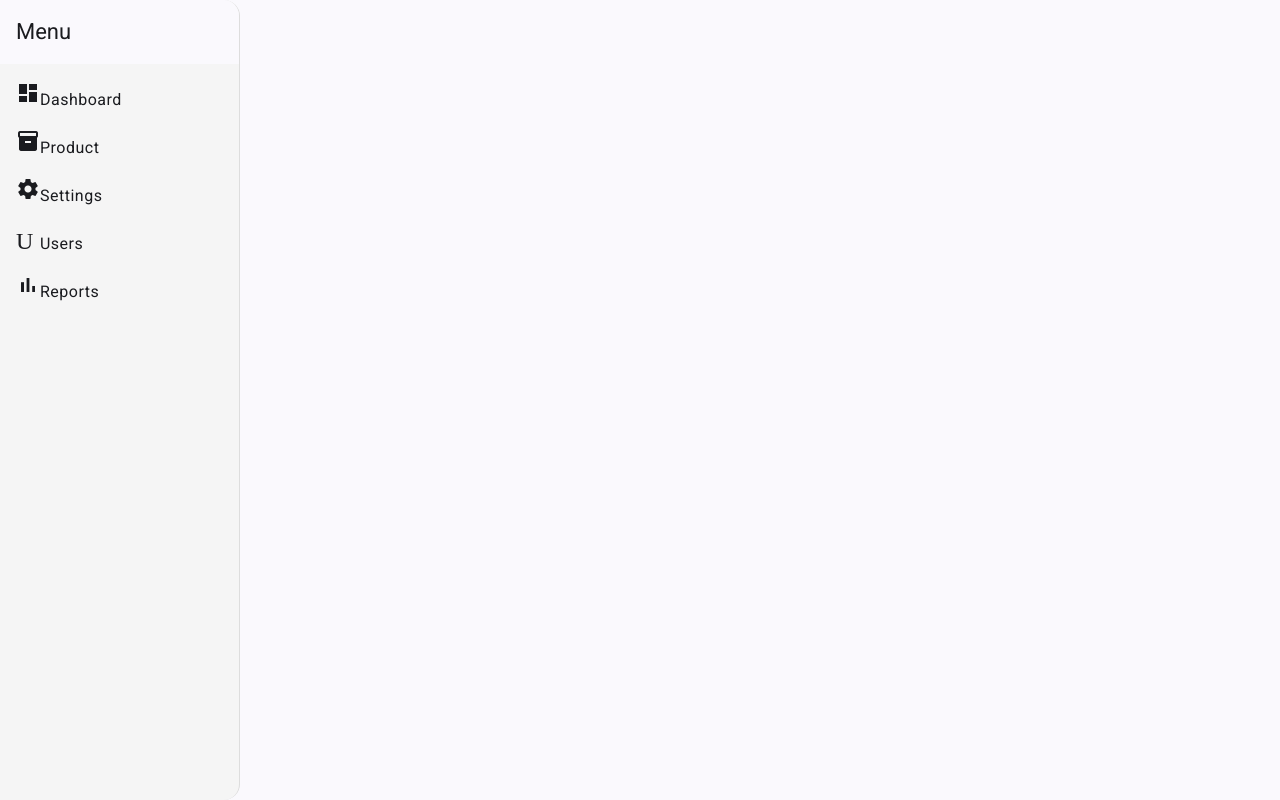
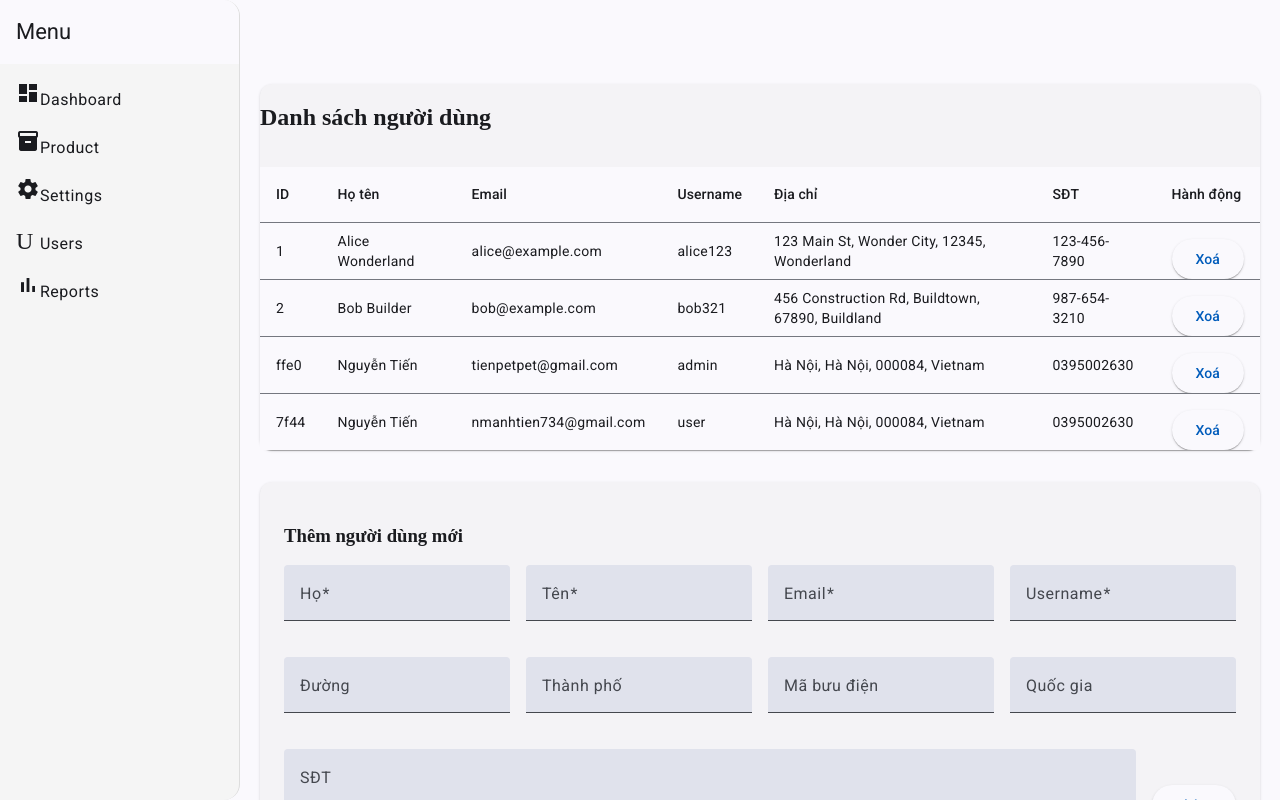
Before and after one commit to manhtieneaut/angular-fisrt-app, an Angular app: page /admin/users in a window 1280 px wide. Built offline with nearby package versions, Linux system fonts and the light colour scheme; no server answers; data requests are answered from the project's data file.

Commit message:
update html user

```diff
--- /dev/null
+++ b/db.json
@@ -0,0 +1,77 @@
+{
+  "users": [
+    {
+      "id": 1,
+      "email": "alice@example.com",
+      "username": "alice123",
+      "name": {
+        "firstname": "Alice",
+        "lastname": "Wonderland"
+      },
+      "address": {
+        "street": "123 Main St",
+        "city": "Wonder City",
+        "zipcode": "12345",
+        "country": "Wonderland"
+      },
+      "phone": "123-456-7890",
+      "orders": [
+        101,
+        102
+      ]
+    },
+    {
+      "id": 2,
+      "email": "bob@example.com",
+      "username": "bob321",
+      "name": {
+        "firstname": "Bob",
+        "lastname": "Builder"
+      },
+      "address": {
+        "street": "456 Construction Rd",
+        "city": "Buildtown",
+        "zipcode": "67890",
+        "country": "Buildland"
+      },
+      "phone": "987-654-3210",
+      "orders": [
+        103
+      ]
+    },
+    {
+      "id": "ffe0",
+      "email": "tienpetpet@gmail.com",
+      "username": "admin",
+      "name": {
+        "firstname": "Nguyễn",
+        "lastname": "Tiến"
+      },
+      "address": {
+        "street": "Hà Nội",
+        "city": "Hà Nội",
+        "zipcode": "000084",
+        "country": "Vietnam"
+      },
+      "phone": "0395002630",
+      "orders": []
+    },
+    {
+      "id": "7f44",
+      "email": "nmanhtien734@gmail.com",
+      "username": "user",
+      "name": {
+        "firstname": "Nguyễn",
+        "lastname": "Tiến"
+      },
+      "address": {
+        "street": "Hà Nội",
+        "city": "Hà Nội",
+        "zipcode": "000084",
+        "country": "Vietnam"
+      },
+      "phone": "0395002630",
+      "orders": []
+    }
+  ]
+}
--- a/src/app/pages/user/user.component.css
+++ b/src/app/pages/user/user.component.css
@@ -0,0 +1,25 @@
+table {
+  width: 100%;
+  margin-top: 16px;
+}
+
+.form-card {
+  margin-top: 32px;
+  padding: 24px;
+}
+
+.user-form {
+  display: flex;
+  flex-wrap: wrap;
+  gap: 16px;
+}
+
+mat-form-field {
+  flex: 1 1 220px;
+  min-width: 200px;
+}
+
+button {
+  align-self: flex-end;
+  margin-top: 16px;
+}
--- a/src/app/pages/user/user.component.html
+++ b/src/app/pages/user/user.component.html
@@ -1,10 +1,116 @@
+<mat-card>
+  <h2>Danh sách người dùng</h2>
 
-<ng-container *ngIf="userState.isLoading(); else showUsers">
-  <p>Loading...</p>
-</ng-container>
+  <ng-container *ngIf="userState.isLoading(); else showTable">
+    <div style="text-align: center; margin: 32px 0;">
+      <mat-spinner diameter="40"></mat-spinner>
+      <p>Đang tải dữ liệu...</p>
+    </div>
+  </ng-container>
 
-<ng-template #showUsers>
-  <div *ngFor="let user of userState.users$()">
-    {{ user.name.firstname }} {{ user.name.lastname }}
-  </div>
-</ng-template>
+  <ng-template #showTable>
+    <table mat-table [dataSource]="userState.users$()" class="mat-elevation-z2">
+      <!-- Cột ID -->
+      <ng-container matColumnDef="id">
+        <th mat-header-cell *matHeaderCellDef> ID </th>
+        <td mat-cell *matCellDef="let user"> {{ user.id }} </td>
+      </ng-container>
+
+      <!-- Cột Họ tên -->
+      <ng-container matColumnDef="name">
+        <th mat-header-cell *matHeaderCellDef> Họ tên </th>
+        <td mat-cell *matCellDef="let user"> {{ user.name.firstname }} {{ user.name.lastname }} </td>
+      </ng-container>
+
+      <!-- Email -->
+      <ng-container matColumnDef="email">
+        <th mat-header-cell *matHeaderCellDef> Email </th>
+        <td mat-cell *matCellDef="let user"> {{ user.email }} </td>
+      </ng-container>
+
+      <!-- Username -->
+      <ng-container matColumnDef="username">
+        <th mat-header-cell *matHeaderCellDef> Username </th>
+        <td mat-cell *matCellDef="let user"> {{ user.username }} </td>
+      </ng-container>
+
+      <!-- Địa chỉ -->
+      <ng-container matColumnDef="address">
+        <th mat-header-cell *matHeaderCellDef> Địa chỉ </th>
+        <td mat-cell *matCellDef="let user">
+          {{ user.address.street }}, {{ user.address.city }},
+          {{ user.address.zipcode }}, {{ user.address.country }}
+        </td>
+      </ng-container>
+
+      <!-- Điện thoại -->
+      <ng-container matColumnDef="phone">
+        <th mat-header-cell *matHeaderCellDef> SĐT </th>
+        <td mat-cell *matCellDef="let user"> {{ user.phone }} </td>
+      </ng-container>
+
+      <!-- Hành động -->
+      <ng-container matColumnDef="actions">
+        <th mat-header-cell *matHeaderCellDef> Hành động </th>
+        <td mat-cell *matCellDef="let user">
+          <button mat-raised-button color="warn" (click)="userState.deleteUser(user.id).subscribe()">Xoá</button>
+        </td>
+      </ng-container>
+
+      <tr mat-header-row *matHeaderRowDef="['id', 'name', 'email', 'username', 'address', 'phone', 'actions']"></tr>
+      <tr mat-row *matRowDef="let row; columns: ['id', 'name', 'email', 'username', 'address', 'phone', 'actions']"></tr>
+    </table>
+  </ng-template>
+</mat-card>
+
+<mat-card class="form-card">
+  <h3>Thêm người dùng mới</h3>
+  <form (submit)="addUser($event)" class="user-form">
+    <mat-form-field appearance="fill">
+      <mat-label>Họ</mat-label>
+      <input matInput name="firstname" required />
+    </mat-form-field>
+
+    <mat-form-field appearance="fill">
+      <mat-label>Tên</mat-label>
+      <input matInput name="lastname" required />
+    </mat-form-field>
+
+    <mat-form-field appearance="fill">
+      <mat-label>Email</mat-label>
+      <input matInput name="email" required />
+    </mat-form-field>
+
+    <mat-form-field appearance="fill">
+      <mat-label>Username</mat-label>
+      <input matInput name="username" required />
+    </mat-form-field>
+
+    <mat-form-field appearance="fill">
+      <mat-label>Đường</mat-label>
+      <input matInput name="street" />
+    </mat-form-field>
+
+    <mat-form-field appearance="fill">
+      <mat-label>Thành phố</mat-label>
+      <input matInput name="city" />
+    </mat-form-field>
+
+    <mat-form-field appearance="fill">
+      <mat-label>Mã bưu điện</mat-label>
+      <input matInput name="zipcode" />
+    </mat-form-field>
+
+    <mat-form-field appearance="fill">
+      <mat-label>Quốc gia</mat-label>
+      <input matInput name="country" />
+    </mat-form-field>
+
+    <mat-form-field appearance="fill">
+      <mat-label>SĐT</mat-label>
+      <input matInput name="phone" />
+    </mat-form-field>
+
+    <button mat-raised-button color="primary" type="submit">Thêm</button>
+  </form>
+</mat-card>
--- a/src/app/pages/user/user.component.ts
+++ b/src/app/pages/user/user.component.ts
@@ -1,16 +1,57 @@
 import { Component, inject } from '@angular/core';
+import { NgIf} from '@angular/common';
 import { UserStateService } from '../../services/user.service';
-import { NgFor,NgIf } from '@angular/common';
+
+// Angular Material Modules
+import { MatCardModule } from '@angular/material/card';
+import { MatTableModule } from '@angular/material/table';
+import { MatButtonModule } from '@angular/material/button';
+import { MatFormFieldModule } from '@angular/material/form-field';
+import { MatInputModule } from '@angular/material/input';
+import { MatProgressSpinnerModule } from '@angular/material/progress-spinner';
 
 @Component({
   selector: 'app-user',
+  standalone: true,
+  templateUrl: './user.component.html',
+  styleUrls: ['./user.component.css'],
   imports: [
-    NgFor,
-    NgIf
-
-  ],
- templateUrl: './user.component.html'
+    NgIf,
+    MatCardModule,
+    MatTableModule,
+    MatButtonModule,
+    MatFormFieldModule,
+    MatInputModule,
+    MatProgressSpinnerModule
+  ]
 })
 export class UserComponent {
   userState = inject(UserStateService);
+
+  addUser(event: Event) {
+    event.preventDefault();
+    const form = event.target as HTMLFormElement;
+    const formElements = form.elements as any;
+
+    const newUser = {
+      email: formElements['email'].value,
+      username: formElements['username'].value,
+      name: {
+        firstname: formElements['firstname'].value,
+        lastname: formElements['lastname'].value
+      },
+      address: {
+        street: formElements['street'].value,
+        city: formElements['city'].value,
+        zipcode: formElements['zipcode'].value,
+        country: formElements['country'].value
+      },
+      phone: formElements['phone'].value,
+      orders: []
+    };
+
+    this.userState.addUser(newUser).subscribe(() => {
+      form.reset();
+    });
+  }
 }
--- a/src/app/services/user.service.ts
+++ b/src/app/services/user.service.ts
@@ -1,40 +1,38 @@
 import { Injectable, signal, computed, effect } from '@angular/core';
 import { inject } from '@angular/core';
 import { HttpClient } from '@angular/common/http';
-import { User, PaginatedResponse } from '../types';
+import { User } from '../types';
+import { tap, catchError } from 'rxjs/operators';
+
 
 @Injectable({ providedIn: 'root' })
 export class UserStateService {
   private http = inject(HttpClient);
 
-  // ✅ STATE
   private users = signal<User[]>([]);
   private loading = signal(false);
   private page = signal(1);
   private limit = signal(10);
 
-  // ✅ COMPUTED STATE
   readonly totalUsers = computed(() => this.users().length);
   readonly isLoading = computed(() => this.loading());
-
-  // ✅ PUBLIC READ
   readonly users$ = this.users.asReadonly();
 
-  // ✅ EFFECT (nếu muốn auto-fetch khi page/limit thay đổi)
   constructor() {
     effect(() => {
       this.fetchUsers(this.page(), this.limit());
     });
   }
 
-  // ✅ ACTION
   fetchUsers(page = 1, limit = 10) {
     this.loading.set(true);
-    this.http.get<PaginatedResponse<User>>('https://fakeapi.net/users', {
-      params: { page, limit }
-    }).subscribe({
-      next: (res) => {
-        this.users.set(res.data);
+
+    this.http.get<User[]>('http://localhost:3000/users').subscribe({
+      next: (allUsers) => {
+        const start = (page - 1) * limit;
+        const pagedUsers = allUsers.slice(start, start + limit);
+
+        this.users.set(pagedUsers);
         this.loading.set(false);
       },
       error: () => this.loading.set(false)
@@ -48,4 +46,38 @@ export class UserStateService {
   setLimit(l: number) {
     this.limit.set(l);
   }
+
+  // Thêm user mới (POST)
+  addUser(user: Omit<User, 'id'>) {
+    this.loading.set(true);
+
+    return this.http.post<User>('http://localhost:3000/users', user).pipe(
+      tap((newUser) => {
+        // Cập nhật signal users (thêm vào cuối)
+        this.users.update(users => [...users, newUser]);
+        this.loading.set(false);
+      }),
+      catchError(err => {
+        this.loading.set(false);
+        throw err;
+      })
+    );
+  }
+
+  // Xóa user theo id (DELETE)
+  deleteUser(id: number) {
+    this.loading.set(true);
+
+    return this.http.delete<void>(`http://localhost:3000/users/${id}`).pipe(
+      tap(() => {
+        // Cập nhật signal users (lọc bỏ user bị xóa)
+        this.users.update(users => users.filter(u => u.id !== id));
+        this.loading.set(false);
+      }),
+      catchError(err => {
+        this.loading.set(false);
+        throw err;
+      })
+    );
+  }
 }
```
